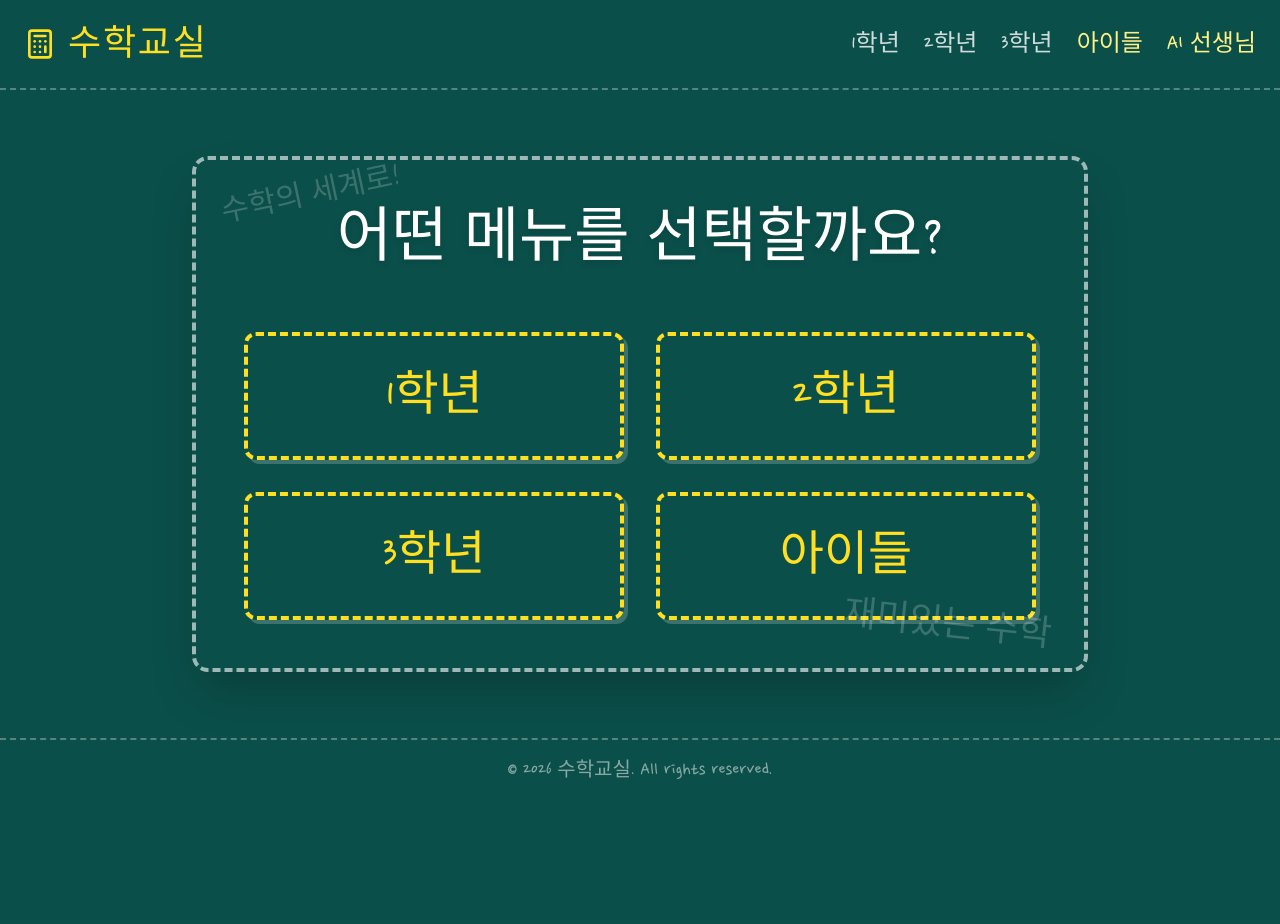
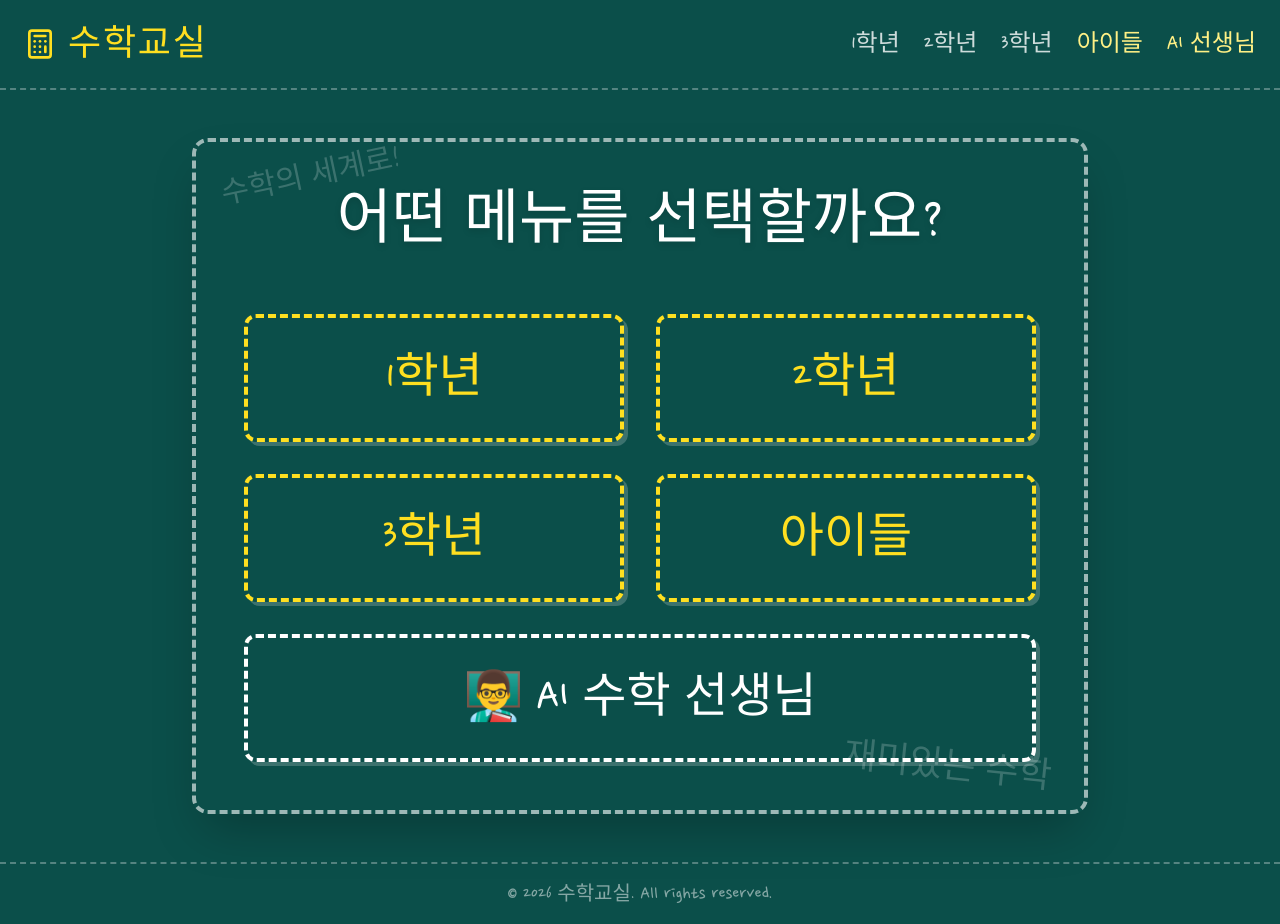
Before and after one commit to edumath08270223-tech/math, a Next.js app: page / in a window 1280 px wide. Before the commit the page ends 800 px from the top, so only its background shows below. Built offline with nearby package versions, Linux system fonts and the light colour scheme.

Commit message:
feat: add AI teacher menu button to main page

```diff
--- a/app/page.tsx
+++ b/app/page.tsx
@@ -25,6 +25,9 @@ export default function Home() {
           <Link href="/kids" className="flex items-center justify-center h-32 bg-transparent border-4 border-dashed border-yellow-300 text-yellow-300 text-5xl rounded-xl hover:bg-yellow-300 hover:text-teal-900 transition-all duration-300 transform hover:scale-105 cursor-pointer shadow-[4px_4px_0_rgba(255,255,255,0.2)] font-nanum">
             아이들
           </Link>
+          <Link href="/chat" className="md:col-span-2 flex items-center justify-center h-32 bg-transparent border-4 border-dashed border-white text-white text-5xl rounded-xl hover:bg-white hover:text-teal-900 transition-all duration-300 transform hover:scale-105 cursor-pointer shadow-[4px_4px_0_rgba(255,255,255,0.2)] font-nanum">
+            👨‍🏫 AI 수학 선생님
+          </Link>
         </div>
       </div>
     </div>
```
